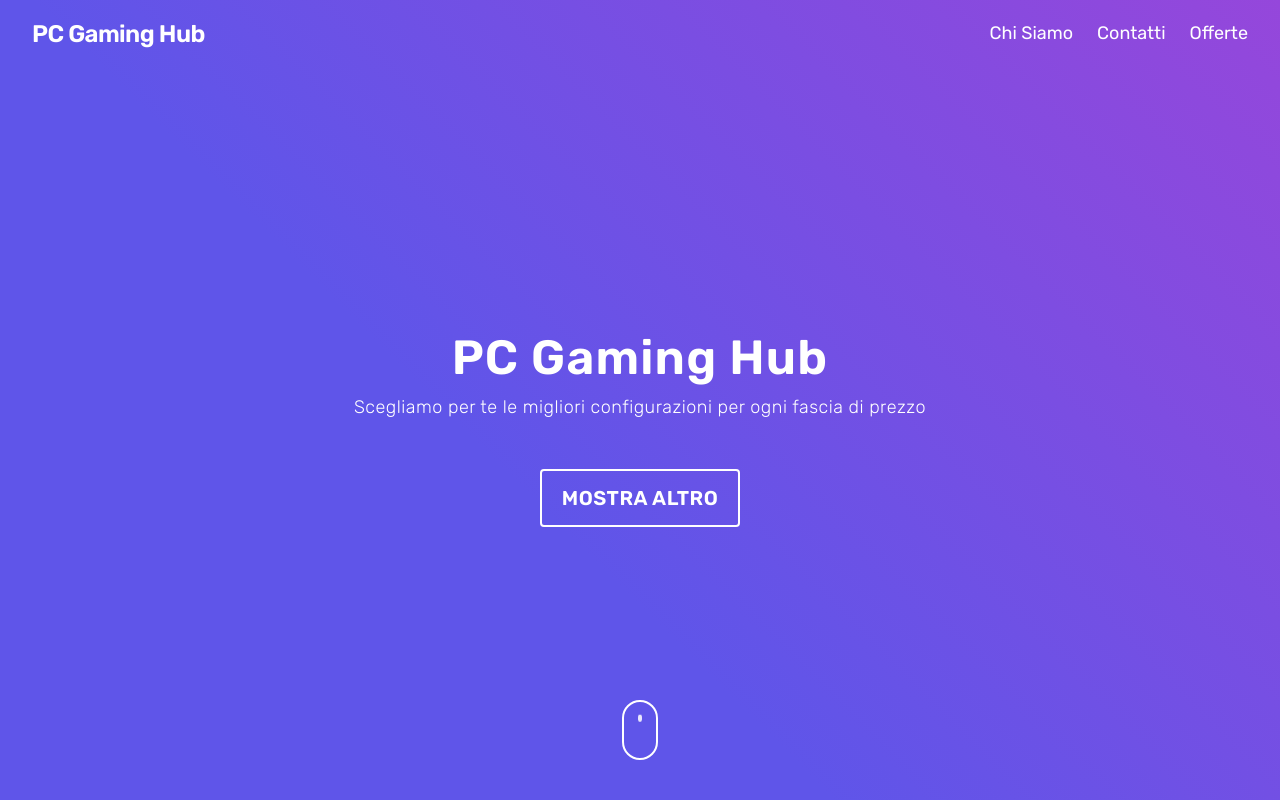
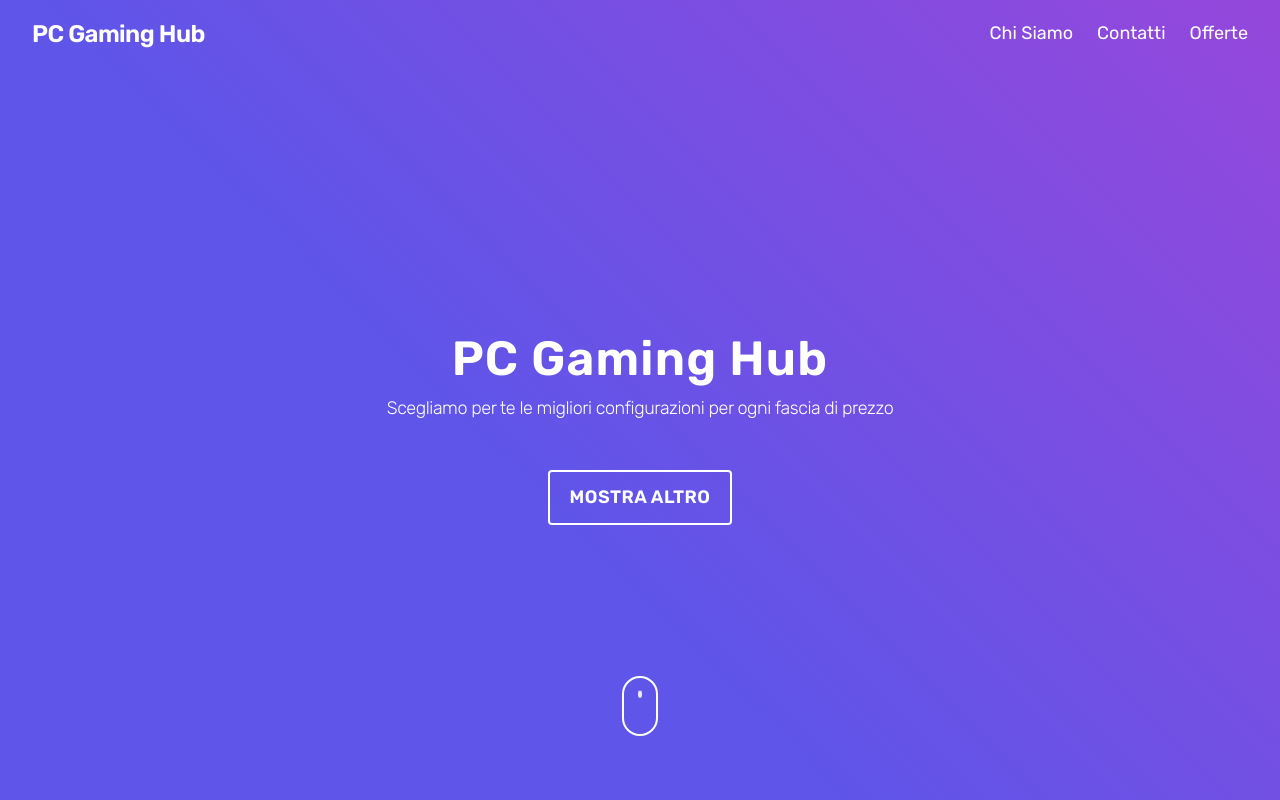
Before and after one commit to albizan/pcgaminghub_frontend, a Next.js app: page / in a window 1280 px wide. Shown: the top 800 px of the page. Built offline with nearby package versions, Linux system fonts and the light colour scheme; no server answers.

Commit message:
Adjust font size

```diff
--- a/components/FullpageLanding/FullpageLanding.tsx
+++ b/components/FullpageLanding/FullpageLanding.tsx
@@ -11,10 +11,10 @@ export default function FullpageLanding() {
     <div className={classNames(styles.background, "h-screen w-full relative bg-red-400")}>
       <div className="absolute inset-0 flex items-center justify-center text-center">
         <div className="mt-12 p-8 text-white text-xl font-thin tracking-wide border-white">
-          <h1 className="block text-4xl lg:text-5xl font-semibold tracking-wide">PC Gaming Hub</h1>
-          <h2 className="md:text-lg font-thin">Scegliamo per te le migliori configurazioni per ogni fascia di prezzo</h2>
+          <h1 className="block text-3xl md:text-4xl lg:text-5xl font-semibold tracking-wide">PC Gaming Hub</h1>
+          <h2 className="text-sm tracking-tight md:text-lg font-thin">Scegliamo per te le migliori configurazioni per ogni fascia di prezzo</h2>
           <div>
-            <button className="mt-12 border-2 rounded px-5 py-3 uppercase font-semibold tracking-wide border-white hover:bg-white hover:text-indigo-600 focus:outline-none">
+            <button className="text-xs md:text-lg mt-12 border-2 rounded px-5 py-3 uppercase font-semibold tracking-wide border-white hover:bg-white hover:text-indigo-600 focus:outline-none">
               Mostra Altro
             </button>
           </div>
@@ -24,7 +24,7 @@ export default function FullpageLanding() {
             <Navbar landing={true} />
           </Container>
         </div>
-        <div className="absolute bottom-0 w-full flex justify-center pb-6 sm:pb-8 md:pb-8 lg:pb-10">
+        <div className="absolute bottom-0 w-full flex justify-center pb-12 sm:pb-14 md:pb-16 lg:pb-18">
           <MouseScroll />
         </div>
       </div>
```
